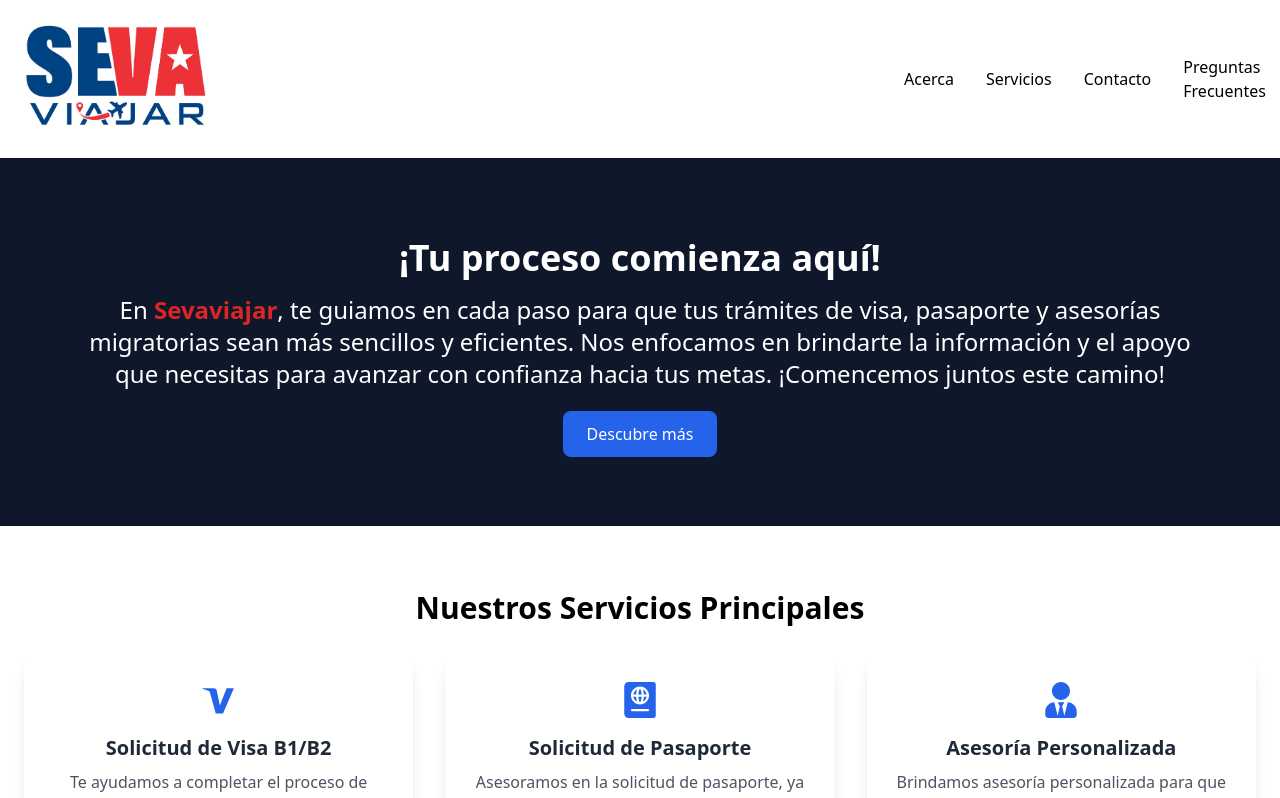
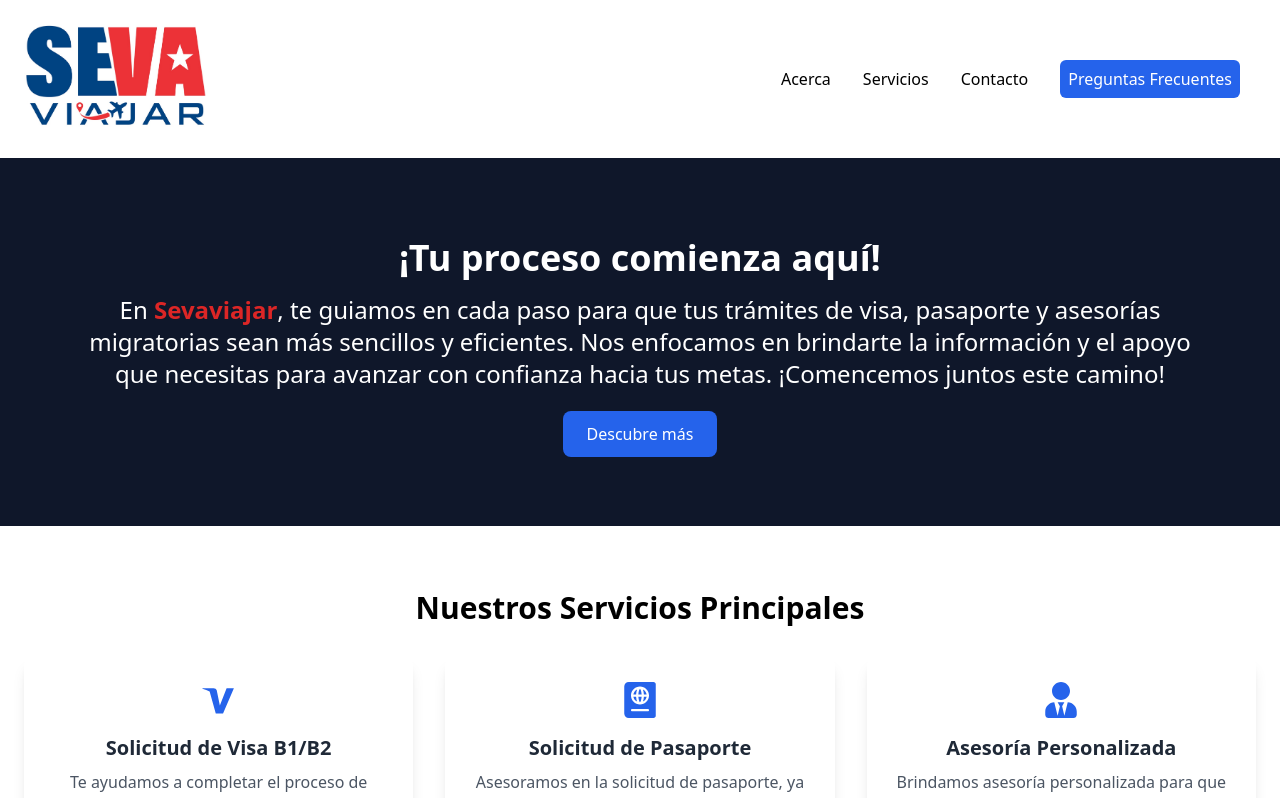
Before and after one commit to Sebastian0896/sevaviajar, a Next.js app: page / in a window 1280 px wide. Shown: the top 798 px of the page. Built offline with nearby package versions, Linux system fonts and the light colour scheme.

Commit message:
Menú actualizado 24-01-2025 a las 1:00pm

```diff
--- a/src/components/NavBar.jsx
+++ b/src/components/NavBar.jsx
@@ -8,7 +8,7 @@ export default function Navbar() {
   const toggleMenu = () => setIsOpen(!isOpen);
 
   return (
-    <nav className="md:w-96 z-50">
+    <nav className="md:w-auto z-50">
       <div className="container mx-auto flex justify-between items-center py-4 px-6">
         {/* Logo */}
         {/* <Link href="/">
@@ -70,9 +70,9 @@ export default function Navbar() {
               </Link>
             </li>
             <li>
-              <Link href="/preguntas-frecuentes">
+              <Link href="/preguntas-frecuentes" className='bg-blue-600 p-2 rounded-md'>
                 <span
-                  className="md:text-black text-white hover:text-blue-600 font-medium text-md cursor-pointer"
+                  className="text-white hover:text-blue-200 font-medium text-md cursor-pointer"
                   onClick={() => setIsOpen(false)}
                 >
                   Preguntas Frecuentes
```
